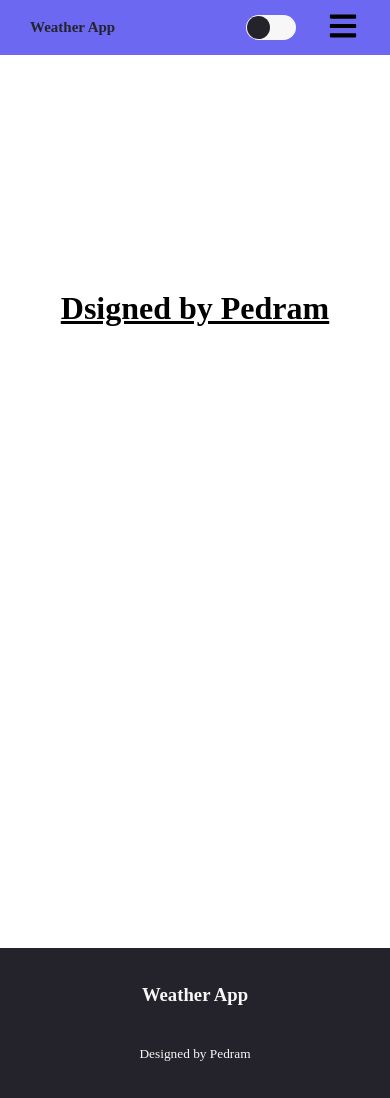
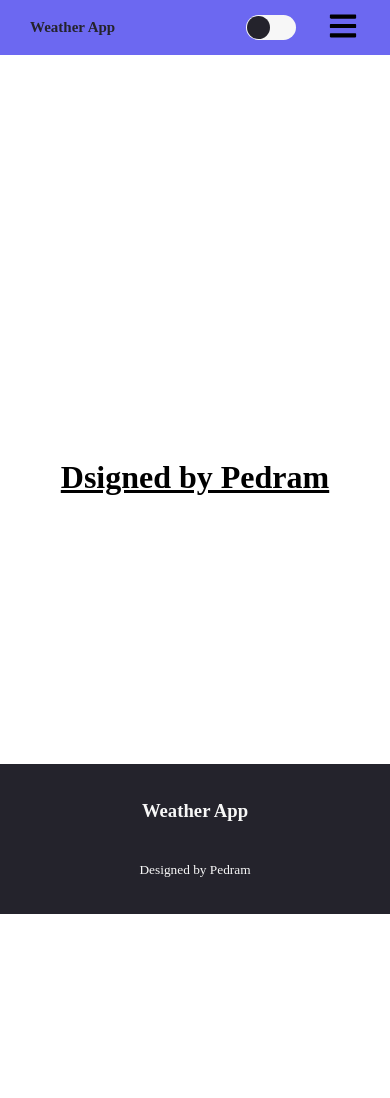
Before and after one commit to pedramro/Simple-weather-app, a React (Create React App) app: page /about in a window 390 px wide. After the commit the page ends 914 px from the top, so only its background shows below. Built offline with nearby package versions, Linux system fonts and the light colour scheme.

Commit message:
some styles edited

```diff
--- a/src/components/styles/_footer.scss
+++ b/src/components/styles/_footer.scss
@@ -5,22 +5,17 @@
     width: 100%;
     background-color: $black;
     height: 210px;
-    margin-top: 30px;
     display: flex;
     justify-content: center;
     align-items: center;
-    position: relative;
-    top: 100%;
-    transform: translateY(-100%);
+    position: absolute;
+    bottom: -70px;
+    margin-top: 30px;
     @include tablet {
         height: 150px;
-        top: 100%;
-        transform: translateY(-100%);
     }
     @include mobile {
         height: 150px;
-        top: 100%;
-        transform: translateY(-100%);
     }
     &-container{
         display: flex;
--- a/src/components/styles/_main.scss
+++ b/src/components/styles/_main.scss
@@ -68,7 +68,7 @@
         }
         background-color: rgb(126, 126, 126);
         width: 350px;
-        margin-top: 40px;
+        margin-top: 20px;
         padding: 25px;
         border-radius: 5px;
         transition: all 0.3s;
--- a/src/components/styles/styles.css
+++ b/src/components/styles/styles.css
@@ -259,7 +259,7 @@
 .main-card {
   background-color: #7e7e7e;
   width: 350px;
-  margin-top: 40px;
+  margin-top: 20px;
   padding: 25px;
   border-radius: 5px;
   -webkit-transition: all 0.3s;
@@ -305,7 +305,6 @@
   width: 100%;
   background-color: #24232c;
   height: 210px;
-  margin-top: 30px;
   display: -webkit-box;
   display: -ms-flexbox;
   display: flex;
@@ -315,27 +314,20 @@
   -webkit-box-align: center;
       -ms-flex-align: center;
           align-items: center;
-  position: relative;
-  top: 100%;
-  -webkit-transform: translateY(-100%);
-          transform: translateY(-100%);
+  position: absolute;
+  bottom: -70px;
+  margin-top: 30px;
 }
 
 @media screen and (max-width: 768px) {
   .footer {
     height: 150px;
-    top: 100%;
-    -webkit-transform: translateY(-100%);
-            transform: translateY(-100%);
   }
 }
 
 @media screen and (max-width: 479px) {
   .footer {
     height: 150px;
-    top: 100%;
-    -webkit-transform: translateY(-100%);
-            transform: translateY(-100%);
   }
 }
 
@@ -455,18 +447,6 @@
   height: 100vh;
 }
 
-@media screen and (max-width: 768px) {
-  .App {
-    height: 60vh;
-  }
-}
-
-@media screen and (max-width: 479px) {
-  .App {
-    height: 100;
-  }
-}
-
 .App.night {
   background-color: #3b3a3a;
   color: white;
--- a/src/components/styles/styles.scss
+++ b/src/components/styles/styles.scss
@@ -13,12 +13,6 @@
 .App{
     width: 100%;
     height: 100vh;
-    @include tablet {
-        height: 60vh;
-    }
-    @include mobile {
-        height: floor($number: 100);
-    }
     &.night{
         background-color: rgb(59, 58, 58);
         color: white;
```
Also changed, not shown: 1 other file (tests, documents, lock files or other folders).
